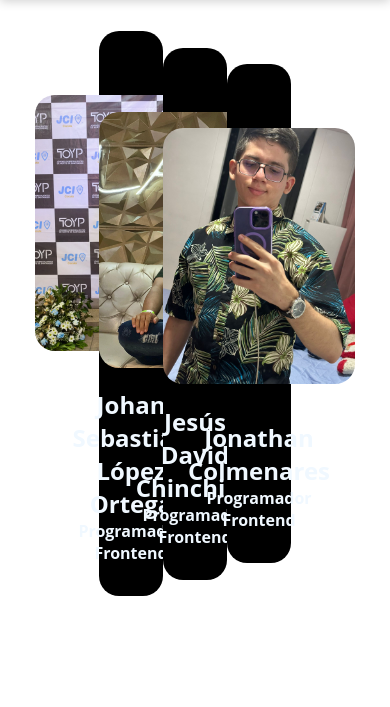
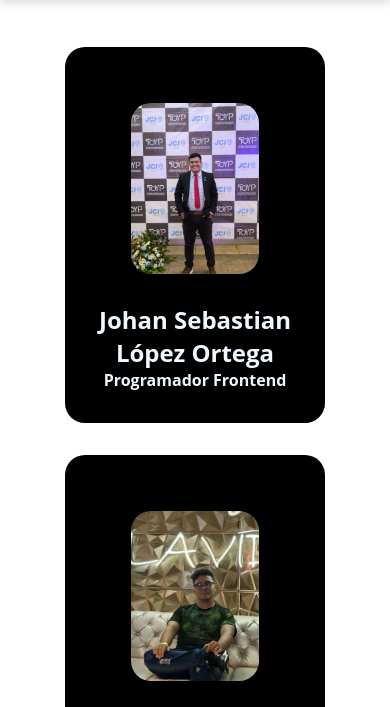
Before and after one commit to SebsMusicLive/Taller-HTML-y-CSS-2, a plain HTML site: page pages/contactos.html in a window 390 px wide. Shown: the part 129-836 px from the top of the page. Drawn offline with Linux system fonts and the light colour scheme.

Commit message:
Version preliminar

```diff
--- a/css/style.css
+++ b/css/style.css
@@ -119,6 +119,10 @@
     font-size: 1.2em;
 }
 
+@media (max-width: 1200px) {
+
+}
+
 /* Responsividad */
 @media (max-width: 768px) {
     .navegacion {
@@ -160,6 +164,15 @@
 
     .contenido ul li {
         font-size: 1em;
+    }
+
+    .container{
+        flex-direction: column;
+        padding: auto;
+    }
+
+    .profile{
+        width: 100%;
     }
 }
 
@@ -265,30 +278,56 @@
     margin: 10px; /* Agrega espacio alrededor de la imagen */
 }
 
-.container{
+.container {
     display: flex;
+    flex-wrap: wrap;
     justify-content: center;
     align-items: center;
-    padding: 8rem 10rem;
+    padding: 10rem 2rem;
     width: 100%;
-    height: 100%;
 }
 
-.profile{
+.profile {
     display: flex;
     flex-direction: column;
     align-items: center;
-    margin: 2rem auto;
+    margin: 1.5rem;
     text-align: center;
     padding: 2rem;
     background-color: black;
     border-radius: 20px;
     color: aliceblue;
-    width: 25%;
+    width: 30%;
+    min-width: 250px;
 }
 
-.img img{
-    width: 12rem;
-    margin: 2rem auto;
+.img img {
+    width: 10rem;
+    margin: 1.5rem auto;
     border-radius: 20px;
 }
+
+
+@media screen and (max-width: 1024px) {
+    .container {
+        padding: 10rem 1rem;
+    }
+    .profile {
+        width: 45%;
+    }
+}
+
+
+@media screen and (max-width: 768px) {
+    .container {
+        flex-direction: column;
+        padding: 10rem 2rem;
+    }
+    .profile {
+        width: 80%;
+        margin: 1rem auto;
+    }
+    .img img {
+        width: 8rem;
+    }
+}
--- a/pages/contactos.html
+++ b/pages/contactos.html
@@ -4,7 +4,6 @@
     <meta charset="UTF-8">
     <meta name="viewport" content="width=device-width, initial-scale=1.0">
     <link rel="stylesheet" href="../css/style.css">
-    <link rel="stylesheet" href="../css/profile.css">
     <title>Document</title>
 </head>
 <body>
@@ -37,7 +36,7 @@
             </div>
             <div class="info">
                 <h2>Jesús David Chinchilla</h2>
-                <h4>Programador Frontend</h4>
+                <h4>Programador Backend</h4>
             </div>
         </div>
         <div class="profile">
@@ -46,7 +45,7 @@
             </div>
             <div class="info">
                 <h2>Jonathan Colmenares </h2>
-                <h4>Programador Frontend</h4>
+                <h4>Programador Fullstack</h4>
             </div>
         </div>
     </div>
```
